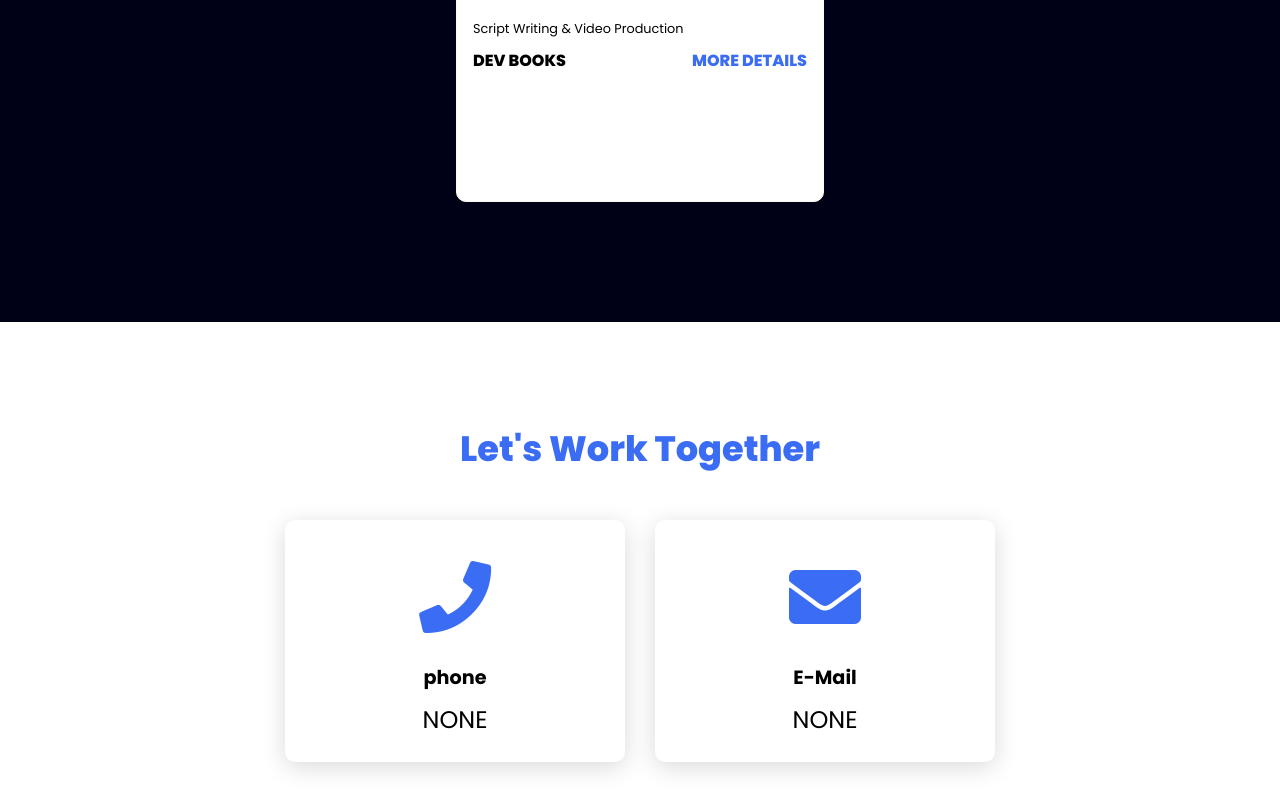
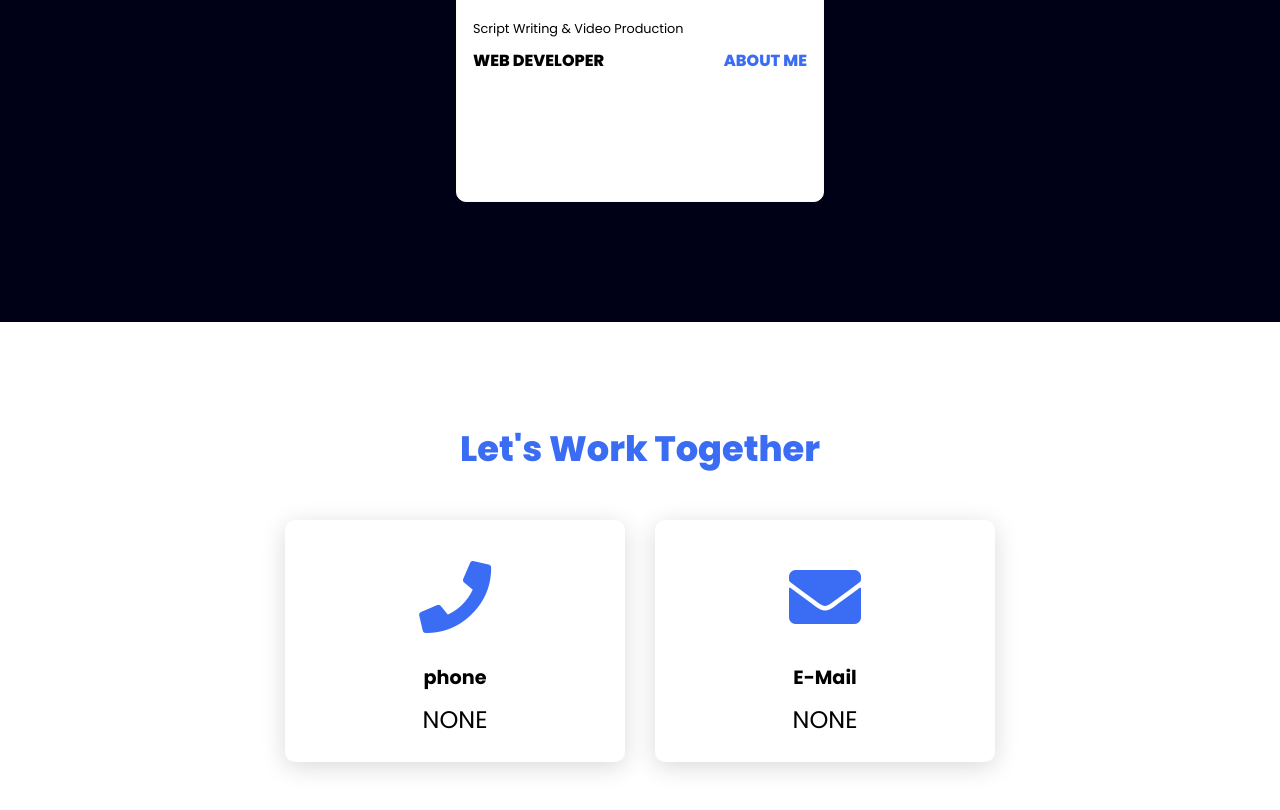
Before and after one commit to dracula0007/web-page, a plain HTML site: page index.html in a window 1280 px wide. Shown: the part 2125-2935 px from the top of the page. Drawn offline with Linux system fonts and the light colour scheme.

Commit message:
Update index.html

```diff
--- a/index.html
+++ b/index.html
@@ -79,8 +79,8 @@
                 <div class="project-info">
                     <p class="project-category">Script Writing & Video Production</p>
                     <strong class="project-title">
-                        <span>Dev Books</span>
-                        <a href="www.facebook.com/Anas7Dragon" class="more-details">More details</a>
+                        <span>Web Developer</span>
+                        <a href="https://www.facebook.com/Anas7Dragon" class="more-details">about me</a>
                     </strong>
                 </div>
             </div>
```
